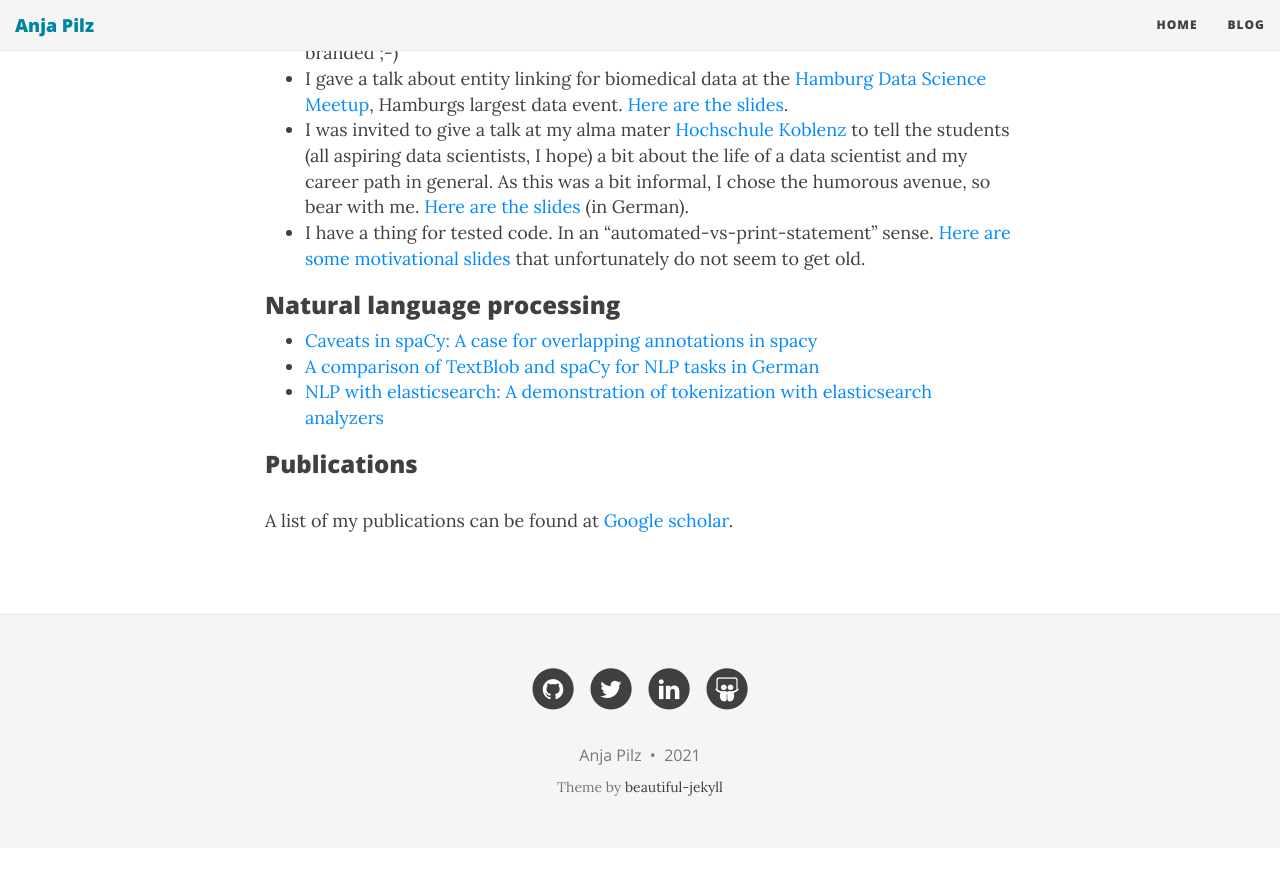
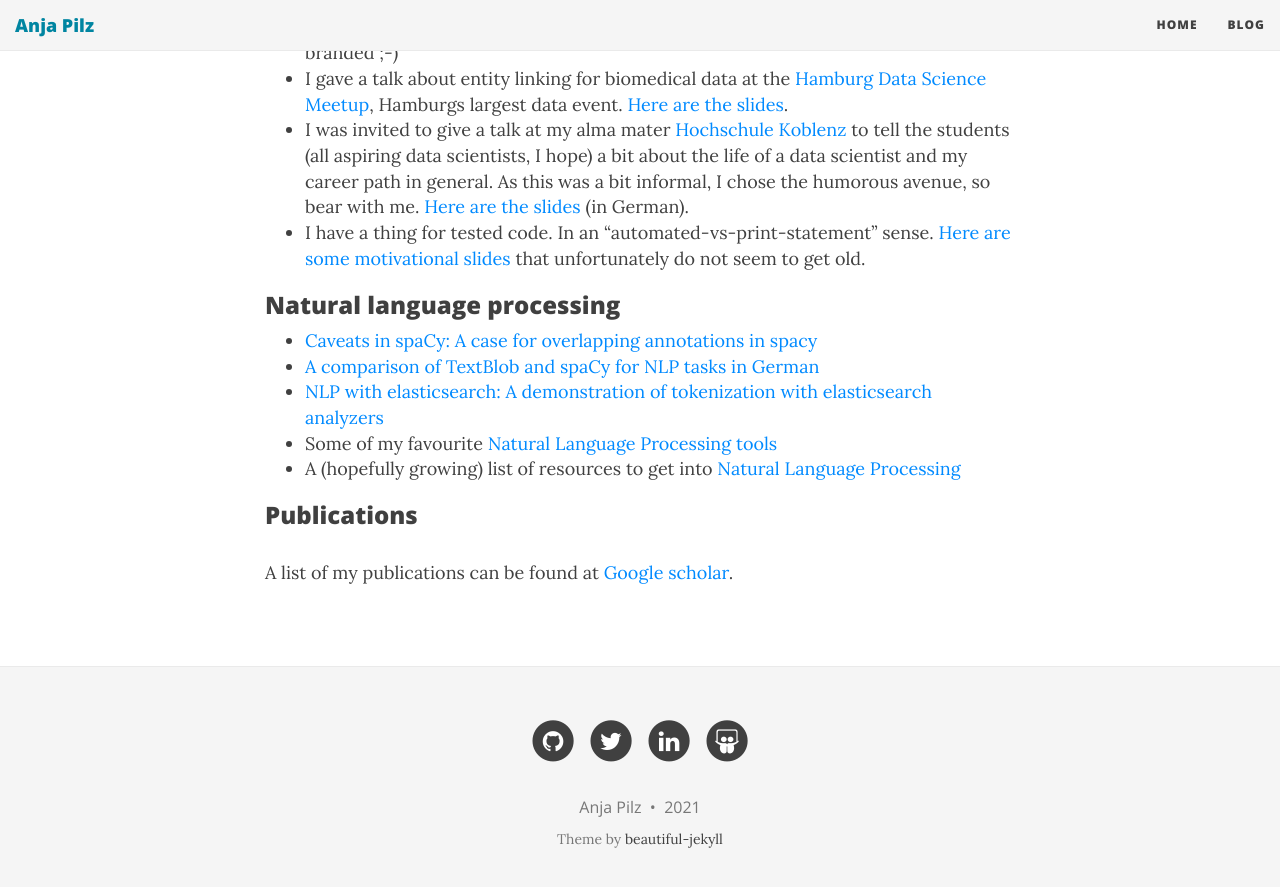
Before and after one commit to aplz/aplz.github.io, a Jekyll site: the page built from index.md, in a window 1280 px wide and 900 px high, scrolled down 684 px. Shown: the top 887 px of the window. Built offline with Jekyll 4.4.1, drawn with Linux system fonts in a browser that asks for light colours; nearby versions of some CDN libraries; before the commit the page ends 1532 px from its top, so only the background shows below that.

Commit message:
update links

```diff
--- a/index.md
+++ b/index.md
@@ -20,7 +20,8 @@ My main passion is in NLP, especially for the German language. I am also interes
 * [Caveats in spaCy: A case for overlapping annotations in spacy](https://github.com/aplz/nlp_notebooks/blob/master/spacy_caveats.ipynb)
 * [A comparison of TextBlob and spaCy for NLP tasks in German](https://github.com/aplz/nlp_notebooks/blob/master/textblob_vs_spacy.ipynb)
 * [NLP with elasticsearch: A demonstration of tokenization with elasticsearch analyzers](https://github.com/aplz/nlp_notebooks/blob/master/elasticsearch-nlp.ipynb)
-
+* Some of my favourite [Natural Language Processing tools](_posts/2018-10-09-nlp-tools.md)
+* A (hopefully growing) list of resources to get into [Natural Language Processing](_posts/2020-08-27-getting-into-nlp.md)
 
 ### Publications
 A list of my publications can be found at [Google scholar](https://scholar.google.de/citations?hl=de&user=vhQiCP8AAAAJ).
```
